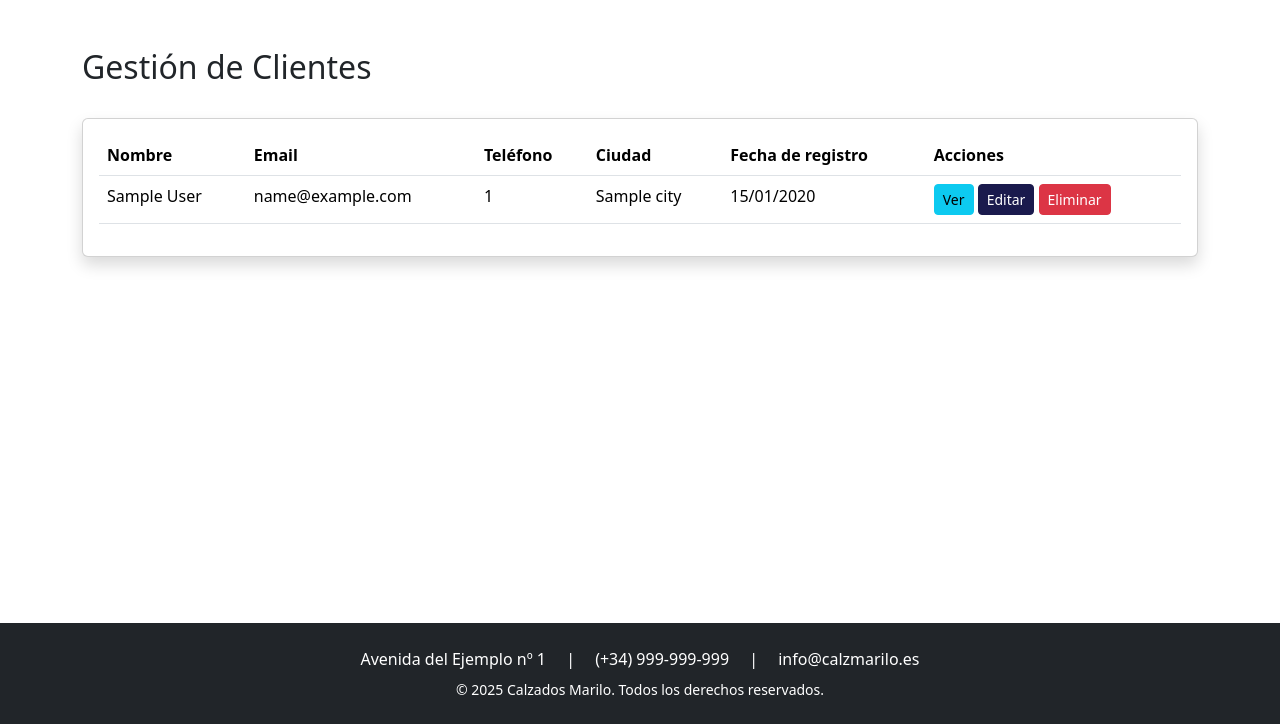
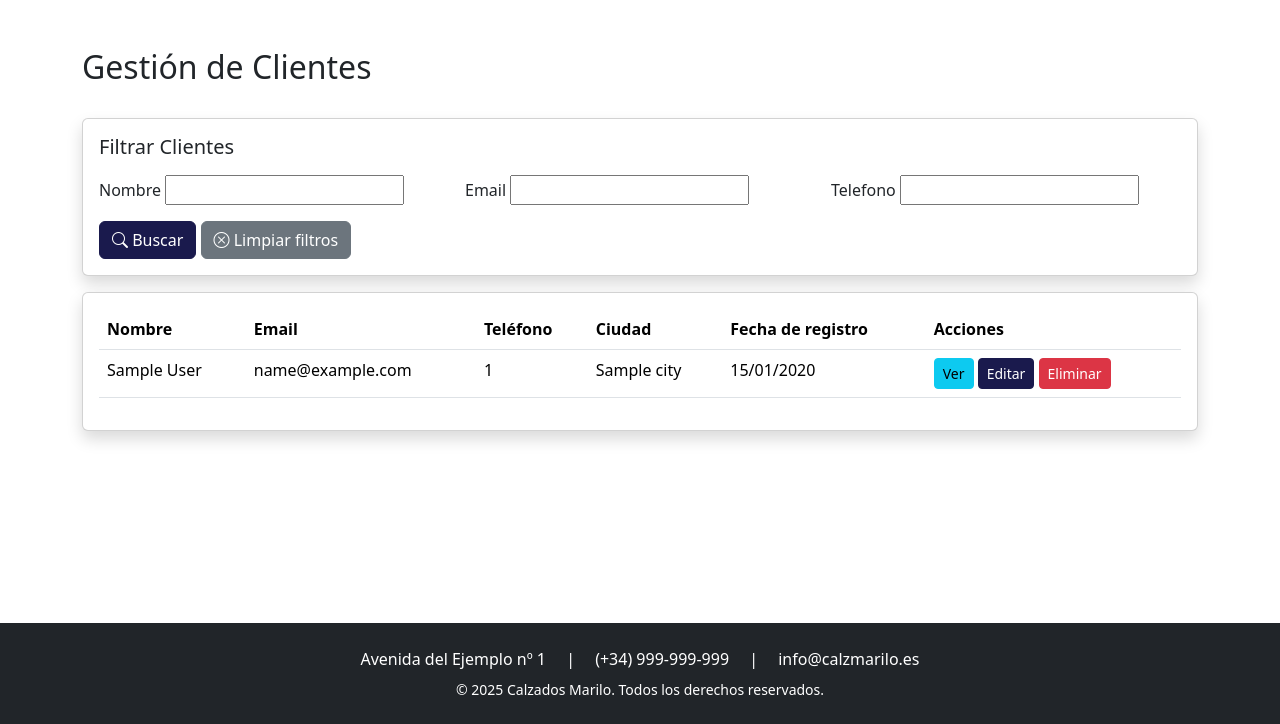
Before and after one commit to miniluz/tienda-calzados-marilo, a Django app: template management/templates/management/customer_list.html in a window 1280 px wide. Shown: the part 76-800 px from the top of the page. Run offline with Django 5.2, Linux system fonts and the light colour scheme; the template is opened without the code that fills it: most values are stand-ins (such as "Sample title", 1, 10 or a date in 2020); form fields are guessed from the names that the template uses.

Commit message:
feat: 💄 Add filter UI to customer list

```diff
--- a/management/templates/management/customer_list.html
+++ b/management/templates/management/customer_list.html
@@ -7,6 +7,35 @@
     <div class="col-12">
         <div class="d-flex justify-content-between align-items-center mb-4">
             <h2>Gestión de Clientes</h2>
+        </div>
+
+        <!-- Filter Section -->
+        <div class="card shadow mb-3">
+            <div class="card-body">
+                <h5 class="card-title mb-3">Filtrar Clientes</h5>
+                <form method="get" action="{% url 'customer_list' %}" class="row g-3">
+                    <div class="col-md-4">
+                        {{ filter_form.nombre.label_tag }}
+                        {{ filter_form.nombre }}
+                    </div>
+                    <div class="col-md-4">
+                        {{ filter_form.email.label_tag }}
+                        {{ filter_form.email }}
+                    </div>
+                    <div class="col-md-4">
+                        {{ filter_form.telefono.label_tag }}
+                        {{ filter_form.telefono }}
+                    </div>
+                    <div class="col-12">
+                        <button type="submit" class="btn btn-primary">
+                            <i class="bi bi-search"></i> Buscar
+                        </button>
+                        <a href="{% url 'customer_list' %}" class="btn btn-secondary">
+                            <i class="bi bi-x-circle"></i> Limpiar filtros
+                        </a>
+                    </div>
+                </form>
+            </div>
         </div>
 
         <div class="card shadow">
```
